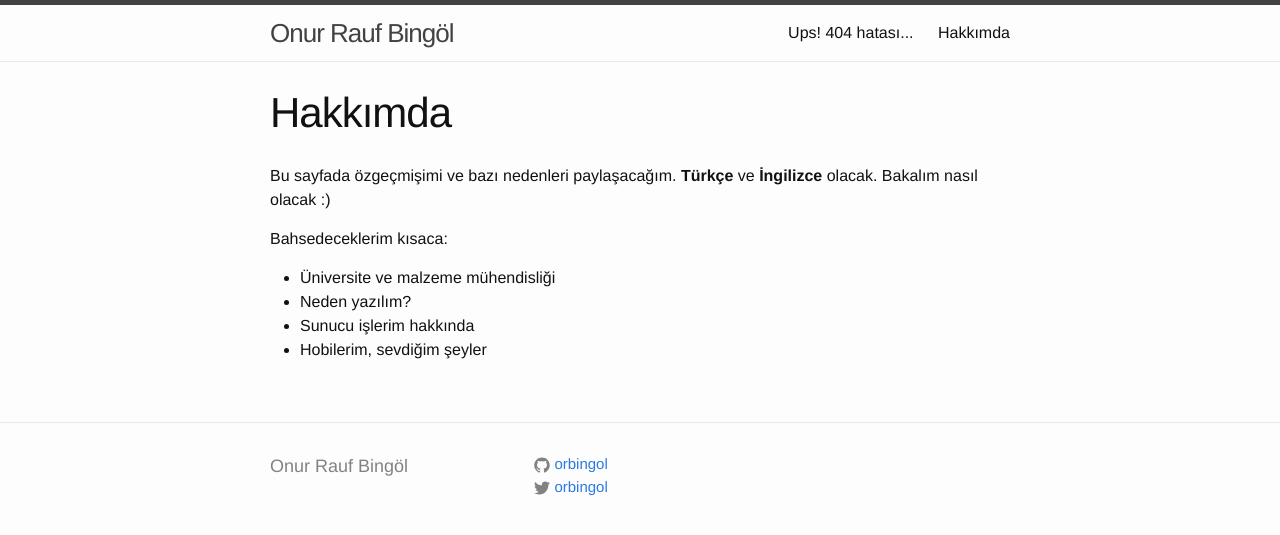
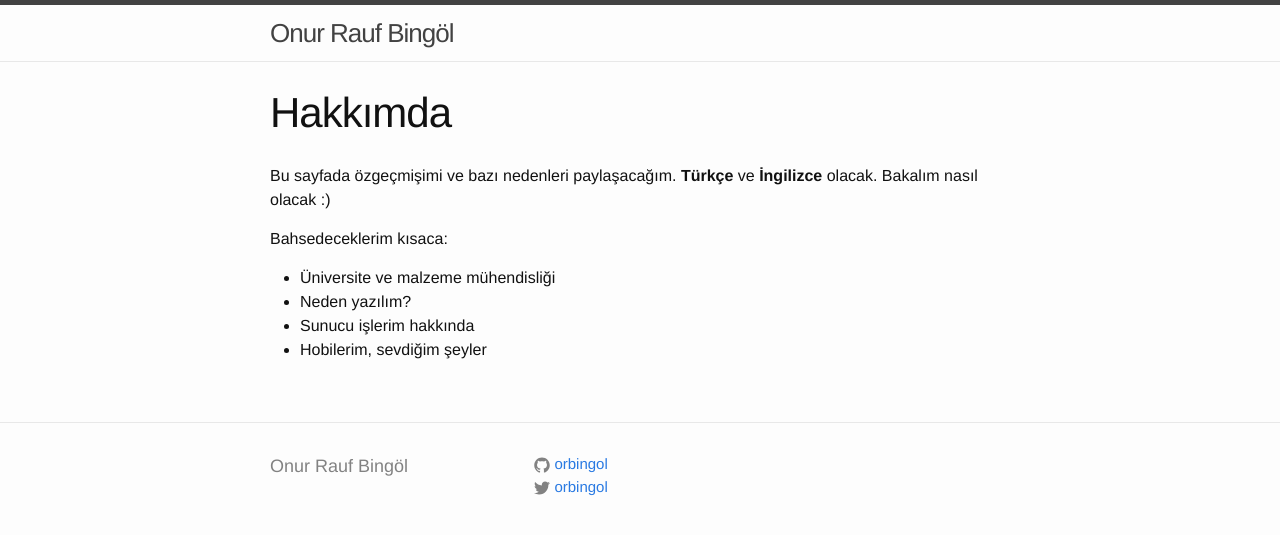
Before and after one commit to orbingol/orbingol.github.io, a Jekyll site: the page built from hakkimda.md, in a window 1280 px wide. Shown: the top 535 px of the page. Built offline with Jekyll 4.4.1, drawn with Linux system fonts in a browser that asks for light colours.

Commit message:
Only include main menu items in nav.

```diff
--- a/_includes/header.html
+++ b/_includes/header.html
@@ -15,7 +15,7 @@
 
       <div class="trigger">
         {% for page in site.pages %}
-          {% if page.title %}
+          {% if page.menu == 'main' %}
           <a class="page-link" href="{{ page.url | prepend: site.baseurl }}">{{ page.title }}</a>
           {% endif %}
         {% endfor %}
```
